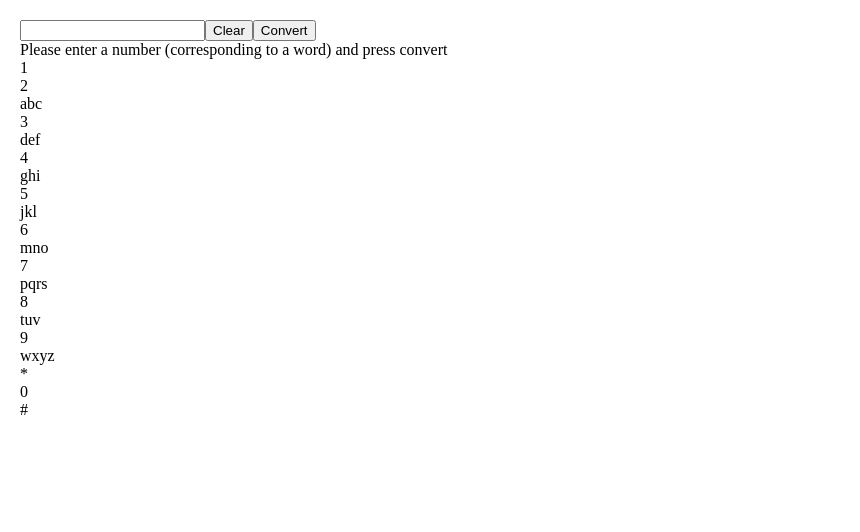
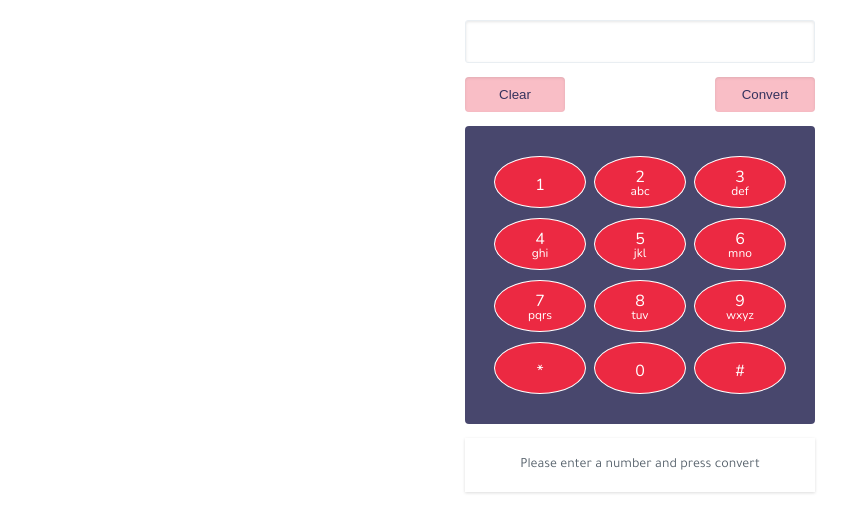
Before and after one commit to Ogun-D/t9-convertor, a React (Create React App) app: page / in a window 1280 px wide. Shown: the top 532 px of the page, without its empty margins (0-860 px from the left). Built offline with nearby package versions, Linux system fonts and the light colour scheme.

Commit message:
Styling + clean-up

```diff
--- a/src/components/App.js
+++ b/src/components/App.js
@@ -40,14 +40,18 @@ const App = props => {
   };
 
   return (
-    <div>
-      <form>
-        <input type="text" value={input} />
-        <button onClick={handleClearInput}>Clear</button>
-        <button onClick={handleConvertInput}>Convert</button>
-      </form>
-      <div>{conversion}</div>
-      <div>{renderButtons()}</div>
+    <div className="container container-app">
+      <input className="input" type="text" value={input} />
+      <div className="container container-buttons">
+        <button className="control-button" onClick={handleClearInput}>
+          Clear
+        </button>
+        <button className="control-button" onClick={handleConvertInput}>
+          Convert
+        </button>
+      </div>
+      <div className="container container-phone">{renderButtons()}</div>
+      <div className="output">{conversion}</div>
     </div>
   );
 };
--- a/src/components/Button.js
+++ b/src/components/Button.js
@@ -8,9 +8,9 @@ const Button = props => {
   };
 
   return (
-    <div onClick={handleClick}>
-      <div>{title}</div>
-      <div>{subtitle}</div>
+    <div className="dial-button" onClick={handleClick}>
+      <div className="dial-button-title">{title}</div>
+      <div className="dial-button-subtitle">{subtitle}</div>
     </div>
   );
 };
--- a/src/reducers/conversionReducer.js
+++ b/src/reducers/conversionReducer.js
@@ -5,8 +5,7 @@ import {
   CONVERT_RESET
 } from '../const/redux';
 
-const defaultConversion =
-  'Please enter a number (corresponding to a word) and press convert';
+const defaultConversion = 'Please enter a number and press convert';
 
 export default (conversion = defaultConversion, action) => {
   const { type, payload } = action;
--- a/src/store/index.js
+++ b/src/store/index.js
@@ -4,9 +4,4 @@ import thunk from 'redux-thunk';
 
 const middle = applyMiddleware(thunk);
 
-export default createStore(
-  reducers,
-  {},
-  middle
-  // window.__REDUX_DEVTOOLS_EXTENSION__ && window.__REDUX_DEVTOOLS_EXTENSION__()
-);
+export default createStore(reducers, {}, middle);
--- a/src/styles/index.css
+++ b/src/styles/index.css
@@ -1,4 +1,93 @@
+@import url('https://fonts.googleapis.com/css?family=Nunito|Tajawal&display=swap');
+
 body {
+  display: flex;
   margin: 20px;
+  align-items: center;
   justify-content: center;
 }
+
+.container {
+  display: flex;
+  margin-bottom: 14px;
+}
+
+.container-app {
+  flex-wrap: wrap;
+  flex-direction: column;
+  justify-content: space-between;
+  width: 350px;
+}
+
+.container-phone {
+  flex-wrap: wrap;
+  justify-content: space-around;
+  padding: 25px;
+  background-color: rgba(53, 51, 94, 0.9);
+  border-radius: 4px;
+}
+
+.container-buttons {
+  justify-content: space-between;
+}
+
+.input {
+  font-family: 'Tajawal';
+  font-size: 14px;
+  width: auto;
+  height: 35px;
+  padding-top: 5px;
+  margin-bottom: 14px;
+  border: 1px solid #e9eef2;
+  text-align: center;
+  border-radius: 3px;
+  box-shadow: inset 0 1px 3px rgba(0, 0, 0, 0.1);
+}
+
+.output {
+  font-family: 'Tajawal';
+  padding: 14px;
+  margin-bottom: 14px;
+  text-align: center;
+  font-size: 14px;
+  line-height: 26px;
+  color: #57626c;
+  box-shadow: 0 1px 3px rgba(0, 0, 0, 0.14);
+}
+
+.dial-button {
+  display: flex;
+  flex-direction: column;
+  justify-content: center;
+  width: 90px;
+  height: 50px;
+  margin: 5px 0;
+  text-align: center;
+  color: #fff;
+  background-color: #ec2942;
+  border: 1px solid #fff;
+  border-radius: 50%;
+  cursor: pointer;
+  font-family: 'Nunito';
+}
+
+.dial-button:active {
+  box-shadow: inset 2px 2px #fff;
+}
+
+.dial-button-subtitle {
+  margin-top: -5px;
+  font-size: 12px;
+}
+
+.control-button {
+  min-width: 100px;
+  padding: 10px;
+  border: none;
+  color: #35335e;
+  background-color: rgba(236, 41, 66, 0.3);
+  box-shadow: inset 0 1px 3px rgba(0, 0, 0, 0.1);
+  border-radius: 4px;
+  outline: none;
+  cursor: pointer;
+}
```
